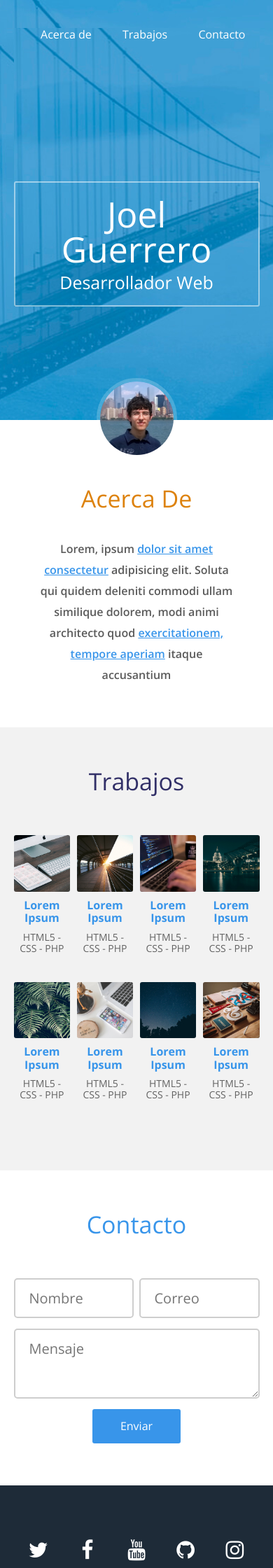
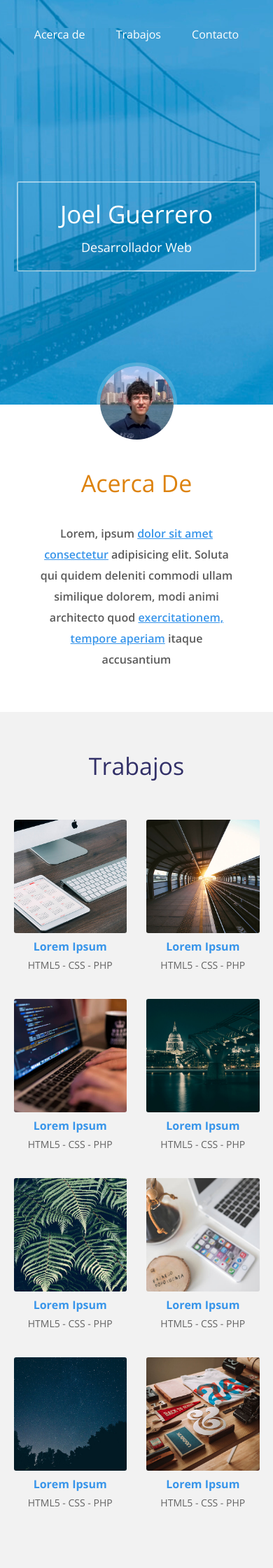
Before and after one commit to jguerrero101314/CursosDise-oWeb, a PHP site: page / in a window 390 px wide. Shown: the top 2240 px of the page at 70% size. Run offline with PHP 8.4, Linux system fonts and the light colour scheme.

Commit message:
92. Haciendo nuestro portafolio Adaptable a Dispositivos Móviles

```diff
--- a/Practicas/portafolio/css/main.css
+++ b/Practicas/portafolio/css/main.css
@@ -277,3 +277,26 @@
     footer .redes-sociales .instagram:hover {
         background-color: #3f729b;
     }
+    /* ----- ----- MEDIA QUERIES ----- ----- */
+
+    @media screen and (max-width: 800px) {
+        header .menu {
+            text-align: center;
+        }
+        .main .trabajos .contenedor-trabajos .trabajo {
+            width: 46%;
+        }
+    }
+
+    @media screen and (max-width: 500px) {
+        header .contenedor-texto .texto .nombre {
+            font-size: 35px;
+        }
+        header .contenedor-texto .texto .profesion {
+            font-size: 18px;
+        }
+        footer .redes-sociales .contenedor {
+            flex-wrap: wrap;
+            padding: 20px 0;
+        }
+    }
```
